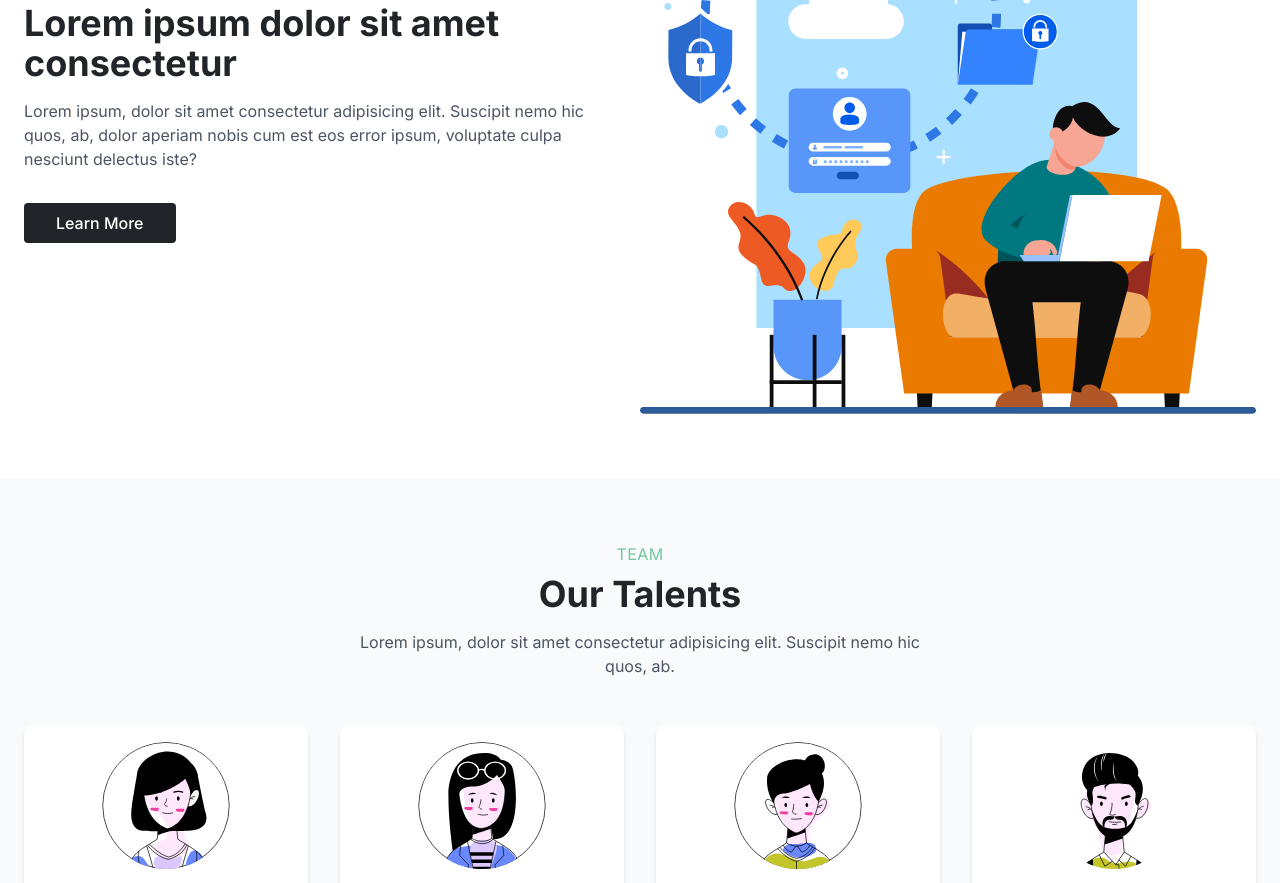
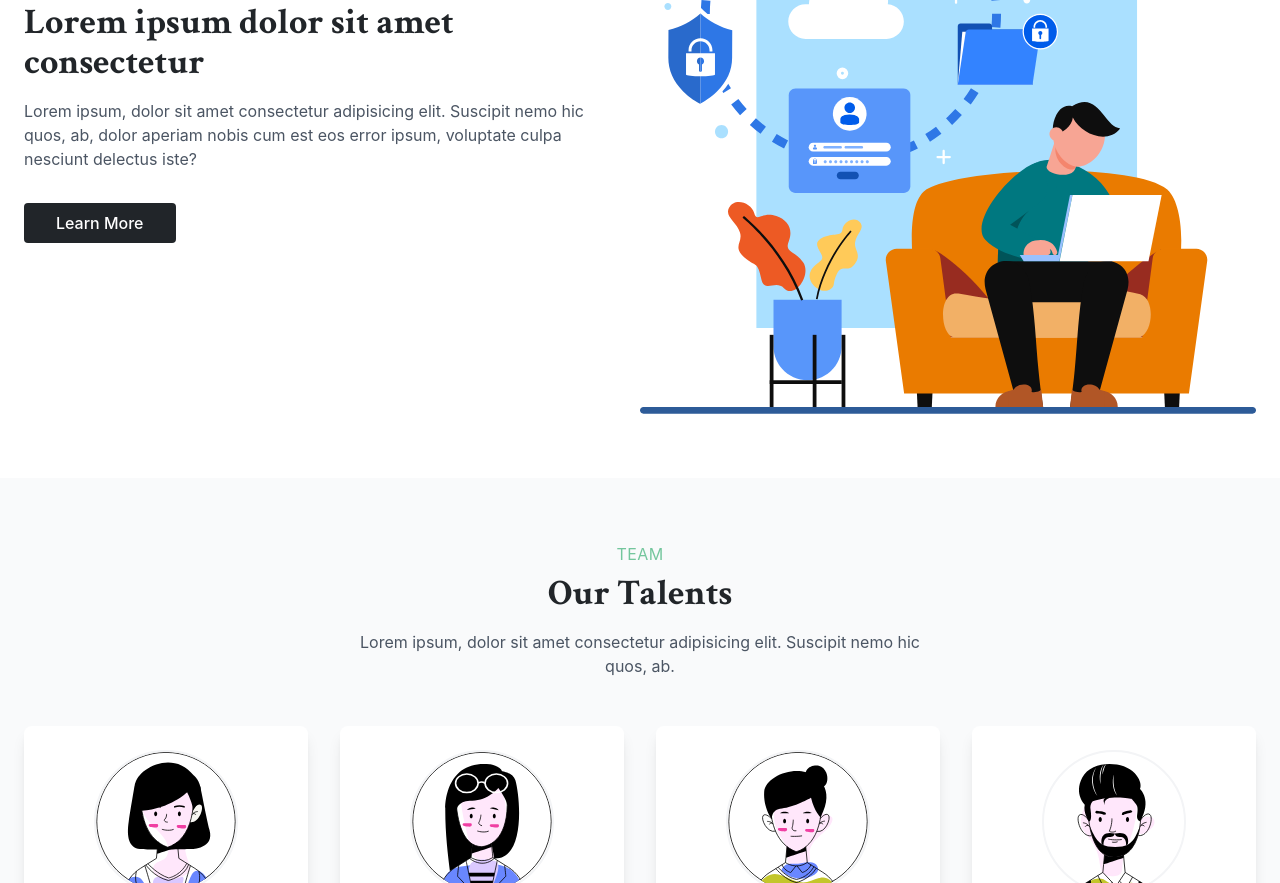
Before and after one commit to robinafschool/tailwind1, a website: page src/index.html in a window 1280 px wide. Shown: the part 1917-2800 px from the top of the page. Drawn offline with Linux system fonts and the light colour scheme.

Commit message:
Update font styles in index.html to use 'Work Sans' and 'Crimson Text', and enhance CSS with new utility classes for improved layout and design consistency.

```diff
--- a/src/index.html
+++ b/src/index.html
@@ -4,15 +4,19 @@
   <meta charset="UTF-8">
   <meta name="viewport" content="width=device-width, initial-scale=1.0">
   <title>Start - Creative Agency</title>
-  <link href="https://fonts.googleapis.com/css2?family=Inter:wght@400;500;600;700&display=swap" rel="stylesheet">
+  <link href="https://fonts.googleapis.com/css2?family=Work+Sans:wght@300;400;500;600;700&display=swap" rel="stylesheet">
   <link href="https://fonts.googleapis.com/css2?family=Poppins:wght@400;500;600;700&display=swap" rel="stylesheet">
+  <link href="https://fonts.googleapis.com/css2?family=Crimson+Text:wght@400;600;700&display=swap" rel="stylesheet">
   <link href="output.css" rel="stylesheet">
   <style>
     body {
-      font-family: 'Inter', sans-serif;
+      font-family: 'Work Sans', sans-serif;
     }
     .font-poppins {
       font-family: 'Poppins', sans-serif;
+    }
+    .font-crimson {
+      font-family: 'Crimson Text', serif;
     }
   </style>
 </head>
@@ -40,7 +44,7 @@
     <div class="container mx-auto px-6 flex flex-col md:flex-row items-center">
       <div class="md:w-1/2 mb-10 md:mb-0">
         <p class="text-white uppercase tracking-wide mb-2">WELCOME</p>
-        <h1 class="text-4xl md:text-5xl font-bold text-white mb-4">Lorem ipsum dolor sit amet consectetur</h1>
+        <h1 class="text-4xl md:text-5xl font-bold text-white mb-4 font-crimson">Lorem ipsum dolor sit amet consectetur</h1>
         <p class="text-white/90 mb-8 max-w-md">
           Lorem ipsum, dolor sit amet consectetur adipisicing elit. Suscipit nemo hic quos, ab, dolor aperiam nobis cum est eos error ipsum, voluptate culpa nesciunt delectus iste?
         </p>
@@ -58,7 +62,7 @@
   <section class="py-16">
     <div class="container mx-auto px-6 text-center">
       <p class="text-primary uppercase tracking-wide mb-2">PARTNERS</p>
-      <h2 class="text-3xl md:text-4xl font-bold mb-4">Lorem Ipsum Dolor</h2>
+      <h2 class="text-3xl md:text-4xl font-bold mb-4 font-crimson">Lorem Ipsum Dolor</h2>
       <p class="text-gray-600 mb-12 max-w-xl mx-auto">
         Lorem ipsum, dolor sit amet consectetur adipisicing elit.
       </p>
@@ -92,7 +96,7 @@
         <img src="./assets/vectors/people2.svg" alt="Team Communication" class="w-full">
       </div>
       <div class="md:w-1/2 md:pl-12">
-        <h2 class="text-3xl md:text-4xl font-bold mb-4">Lorem ipsum dolor sit amet consectetur</h2>
+        <h2 class="text-3xl md:text-4xl font-bold mb-4 font-crimson">Lorem ipsum dolor sit amet consectetur</h2>
         <p class="text-gray-600 mb-8">
           Lorem ipsum, dolor sit amet consectetur adipisicing elit. Suscipit nemo hic quos, ab, dolor aperiam nobis cum est eos error ipsum, voluptate culpa nesciunt delectus iste?
         </p>
@@ -110,7 +114,7 @@
         <img src="./assets/vectors/people3.svg" alt="Cloud Services" class="w-full">
       </div>
       <div class="md:w-1/2 md:pr-12 md:order-1">
-        <h2 class="text-3xl md:text-4xl font-bold mb-4">Lorem ipsum dolor sit amet consectetur</h2>
+        <h2 class="text-3xl md:text-4xl font-bold mb-4 font-crimson">Lorem ipsum dolor sit amet consectetur</h2>
         <p class="text-gray-600 mb-8">
           Lorem ipsum, dolor sit amet consectetur adipisicing elit. Suscipit nemo hic quos, ab, dolor aperiam nobis cum est eos error ipsum, voluptate culpa nesciunt delectus iste?
         </p>
@@ -125,52 +129,52 @@
   <section class="py-16 bg-gray-50">
     <div class="container mx-auto px-6 text-center">
       <p class="text-primary uppercase tracking-wide mb-2">TEAM</p>
-      <h2 class="text-3xl md:text-4xl font-bold mb-4">Our Talents</h2>
+      <h2 class="text-3xl md:text-4xl font-bold mb-4 font-crimson">Our Talents</h2>
       <p class="text-gray-600 mb-12 max-w-xl mx-auto">
         Lorem ipsum, dolor sit amet consectetur adipisicing elit.
         Suscipit nemo hic quos, ab.
       </p>
       <div class="grid grid-cols-1 sm:grid-cols-2 lg:grid-cols-4 gap-8 mb-12">
         <!-- Team Member 1 -->
-        <div class="bg-white rounded-lg shadow-md overflow-hidden">
-          <div class="p-4">
-            <div class="w-32 h-32 mx-auto rounded-full overflow-hidden mb-4">
+        <div class="bg-white rounded-lg shadow-lg overflow-hidden transition-transform hover:scale-105">
+          <div class="p-6 flex flex-col items-center">
+            <div class="w-36 h-36 mx-auto rounded-full overflow-hidden mb-6 border-2 border-gray-100">
               <img src="./assets/vectors/person1.svg" alt="Peg Legge" class="object-cover">
             </div>
-            <h3 class="font-bold text-lg mb-1">Peg Legge</h3>
+            <h3 class="font-bold text-xl mb-1 font-crimson">Peg Legge</h3>
             <p class="text-gray-500 text-sm uppercase tracking-wide">CEO</p>
           </div>
         </div>
 
         <!-- Team Member 2 -->
-        <div class="bg-white rounded-lg shadow-md overflow-hidden">
-          <div class="p-4">
-            <div class="w-32 h-32 mx-auto rounded-full overflow-hidden mb-4">
+        <div class="bg-white rounded-lg shadow-lg overflow-hidden transition-transform hover:scale-105">
+          <div class="p-6 flex flex-col items-center">
+            <div class="w-36 h-36 mx-auto rounded-full overflow-hidden mb-6 border-2 border-gray-100">
               <img src="./assets/vectors/person2.svg" alt="Richard Guerra" class="object-cover">
             </div>
-            <h3 class="font-bold text-lg mb-1">Richard Guerra</h3>
+            <h3 class="font-bold text-xl mb-1 font-crimson">Richard Guerra</h3>
             <p class="text-gray-500 text-sm uppercase tracking-wide">CTO</p>
           </div>
         </div>
 
         <!-- Team Member 3 -->
-        <div class="bg-white rounded-lg shadow-md overflow-hidden">
-          <div class="p-4">
-            <div class="w-32 h-32 mx-auto rounded-full overflow-hidden mb-4">
+        <div class="bg-white rounded-lg shadow-lg overflow-hidden transition-transform hover:scale-105">
+          <div class="p-6 flex flex-col items-center">
+            <div class="w-36 h-36 mx-auto rounded-full overflow-hidden mb-6 border-2 border-gray-100">
               <img src="./assets/vectors/person3.svg" alt="Alexandra Stolz" class="object-cover">
             </div>
-            <h3 class="font-bold text-lg mb-1">Alexandra Stolz</h3>
+            <h3 class="font-bold text-xl mb-1 font-crimson">Alexandra Stolz</h3>
             <p class="text-gray-500 text-sm uppercase tracking-wide">DESIGNER</p>
           </div>
         </div>
 
         <!-- Team Member 4 -->
-        <div class="bg-white rounded-lg shadow-md overflow-hidden">
-          <div class="p-4">
-            <div class="w-32 h-32 mx-auto rounded-full overflow-hidden mb-4">
+        <div class="bg-white rounded-lg shadow-lg overflow-hidden transition-transform hover:scale-105">
+          <div class="p-6 flex flex-col items-center">
+            <div class="w-36 h-36 mx-auto rounded-full overflow-hidden mb-6 border-2 border-gray-100">
               <img src="./assets/vectors/person4.svg" alt="Janet Bray" class="object-cover">
             </div>
-            <h3 class="font-bold text-lg mb-1">Janet Bray</h3>
+            <h3 class="font-bold text-xl mb-1 font-crimson">Janet Bray</h3>
             <p class="text-gray-500 text-sm uppercase tracking-wide">DEVELOPER</p>
           </div>
         </div>
```
Also changed, not shown: src/output.css.
